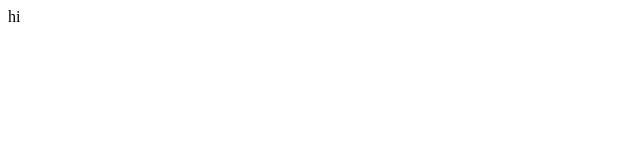
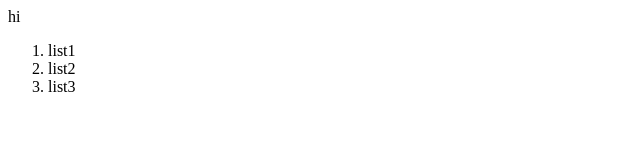
Before and after one commit to 29BMaracle/29BMaracle.github.io, a plain HTML site: page index.html in a window 1280 px wide. Shown: the whole page, without its empty margins (0-640 px from the left). Drawn offline with Linux system fonts and the light colour scheme.

Commit message:
Update index.html

```diff
--- a/index.html
+++ b/index.html
@@ -1,11 +1,21 @@
 <!DOCTYPE html>
 <html lang="en">
+
 <head>
     <meta charset="UTF-8">
     <meta name="viewport" content="width=device-width, initial-scale=1.0">
-    <title>Sincere2</title>
+    <title>Braeden</title>
 </head>
+
 <body>
     hi
+    <div>
+        <ol>
+            <li>list1</li>
+            <li>list2</li>
+            <li>list3</li>
+        </ol>
+    </div>
 </body>
+
 </html>
```
